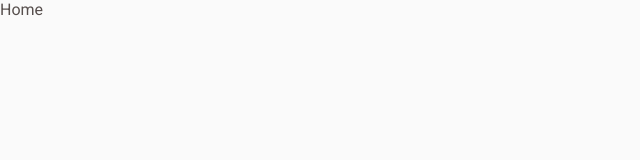
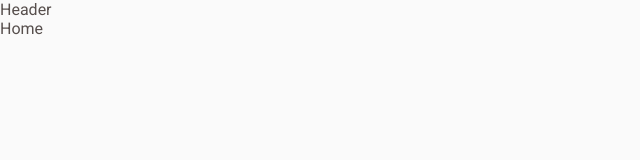
Before and after one commit to criric/coffee-delivery, a React (Vite) app: page / in a window 1280 px wide. Shown: the top 160 px of the page, without its empty margins (0-640 px from the left). Built offline with nearby package versions, Linux system fonts and the light colour scheme.

Commit message:
feat: Create Layout

```diff
--- a/src/Router.tsx
+++ b/src/Router.tsx
@@ -2,13 +2,16 @@
 import { Home } from "./pages/Home";
 import { Cart } from "./pages/Cart";
 import { ConfirmedOrder } from "./pages/ConfirmedOrder";
+import { DefaultLayout } from "./layouts/DefaultLayout";
 
 export function Router(){
   return (
     <Routes>
-      <Route path="/" element={<Home />} />
-      <Route path="/cart" element={<Cart />} />
-      <Route path="/confirmed-order" element={<ConfirmedOrder />} />
+      <Route path="/" element={<DefaultLayout/>}>
+        <Route path="/" element={<Home />} />
+        <Route path="/cart" element={<Cart />} />
+        <Route path="/confirmed-order" element={<ConfirmedOrder />} />
+      </Route>
     </Routes>
   )
 }
--- /dev/null
+++ b/src/components/Header/index.tsx
@@ -0,0 +1,5 @@
+export function Header(){
+  return (
+    <div>Header</div>
+  )
+}
--- /dev/null
+++ b/src/layouts/DefaultLayout/index.tsx
@@ -0,0 +1,12 @@
+import { Outlet } from "react-router-dom";
+import { LayoutContainer } from "./styles";
+import { Header } from "../../components/Header";
+
+export function DefaultLayout(){
+  return (
+    <LayoutContainer>
+      <Header />
+      <Outlet />
+    </LayoutContainer>
+  )
+}
--- /dev/null
+++ b/src/layouts/DefaultLayout/styles.ts
@@ -0,0 +1,5 @@
+import styled from "styled-components";
+
+export const LayoutContainer = styled.div`
+
+`
```
Also changed, not shown: src/components/Header/styles.ts (added).
